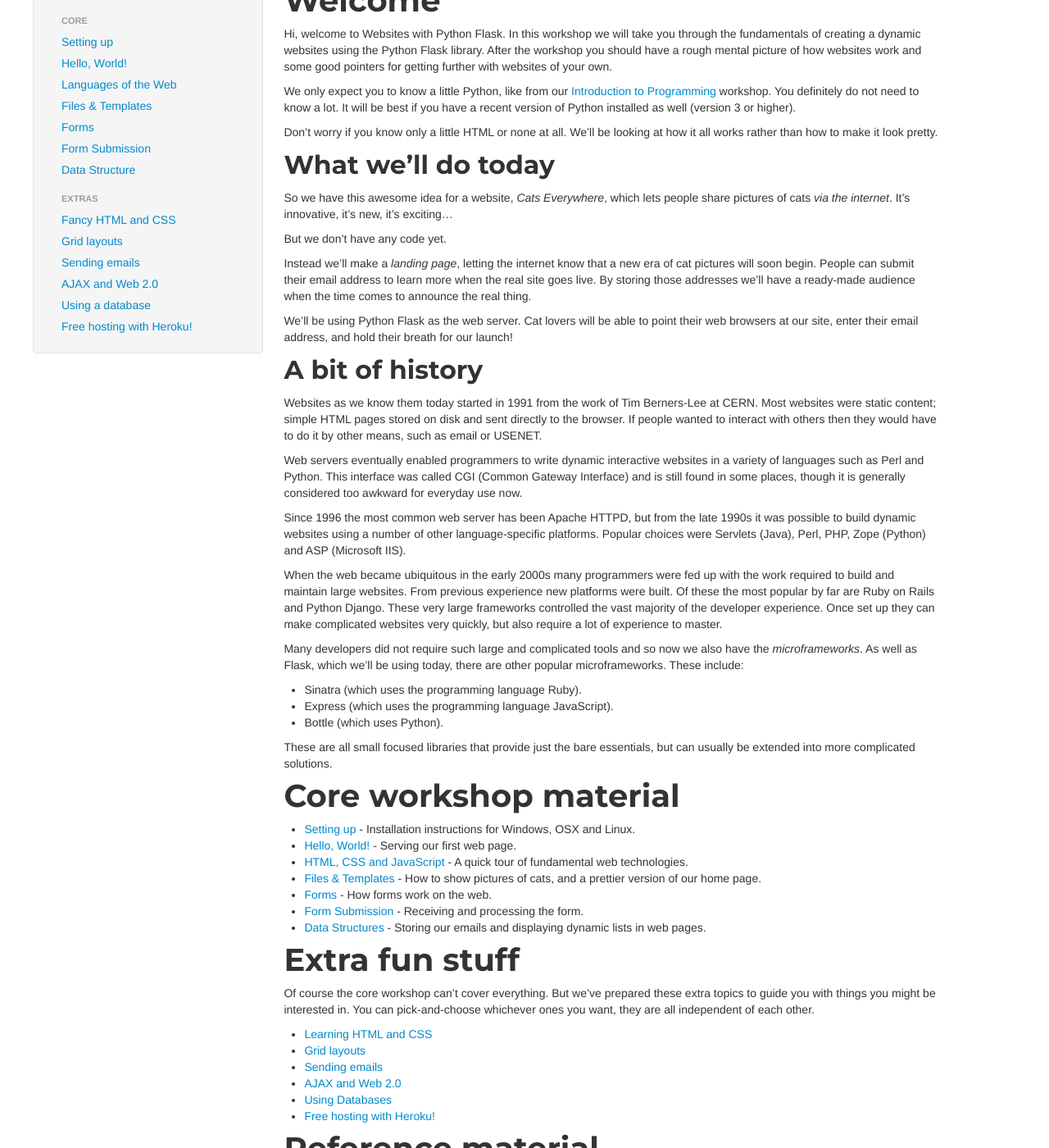
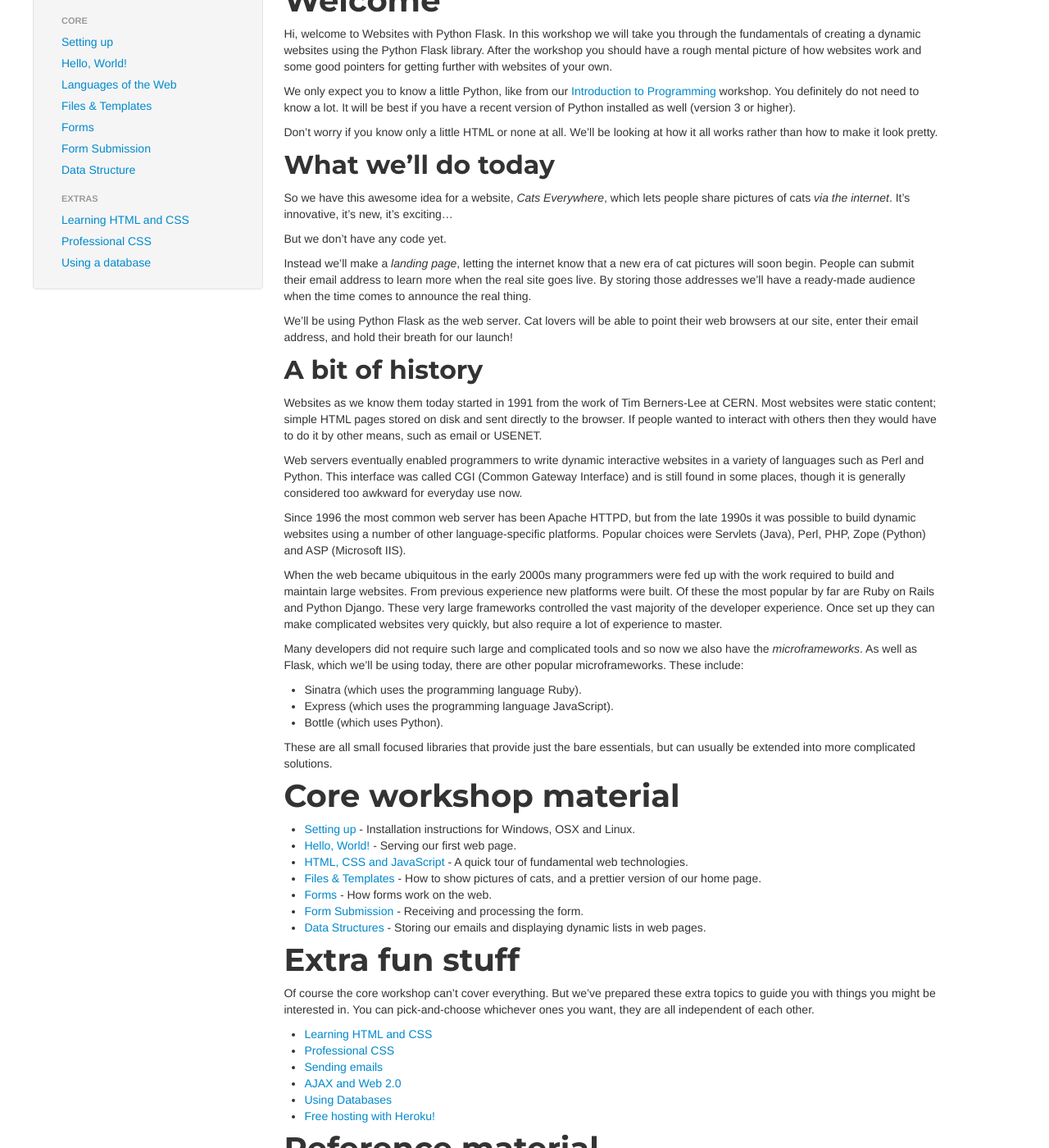
Before and after one commit to OpenTechSchool/python-flask, a Jekyll site: the page built from index.md, in a window 1280 px wide and 1400 px high, scrolled down 212 px. Shown: the whole window at 82% size. Built offline with Jekyll 4.4.1, drawn with Linux system fonts in a browser that asks for light colours.

Commit message:
Added Professional CSS. Removed sections that don't exist

```diff
--- a/_config.yml
+++ b/_config.yml
@@ -32,21 +32,12 @@ map:
  - title: Extras
    caption: Additional workshop content
    subpages:
-    - title: Fancy HTML and CSS
-      path: /extras/fancy.html
+    - title: Learning HTML and CSS
+      path: /extras/learn-html-css.html
       caption:
-    - title: Grid layouts
-      path: /extras/grids.html
-      caption:
-    - title: Sending emails
-      path: /extras/email.html
-      caption:
-    - title: AJAX and Web 2.0
-      path: /extras/ajax.html
+    - title: Professional CSS
+      path: /extras/css.html
       caption:
     - title: Using a database
       path: /extras/databases.html
       caption:
-    - title: Free hosting with Heroku!
-      path: /extras/heroku.html
-      caption:
--- a/index.md
+++ b/index.md
@@ -57,8 +57,8 @@ These are all small focused libraries that provide just the bare essentials, but
 
 Of course the core workshop can't cover everything. But we've prepared these extra topics to guide you with things you might be interested in. You can pick-and-choose whichever ones you want, they are all independent of each other.
 
-* [Learning HTML and CSS](extras/learning-html-css.html)
-* [Grid layouts](extras/grids.html)
+* [Learning HTML and CSS](extras/learn-html-css.html)
+* [Professional CSS](extras/css.html)
 * [Sending emails](extras/email.html)
 * [AJAX and Web 2.0](extras/ajax.html)
 * [Using Databases](extras/databases.html)
```
Also changed, not shown: extras/css.md (added, +55 -0 lines).
